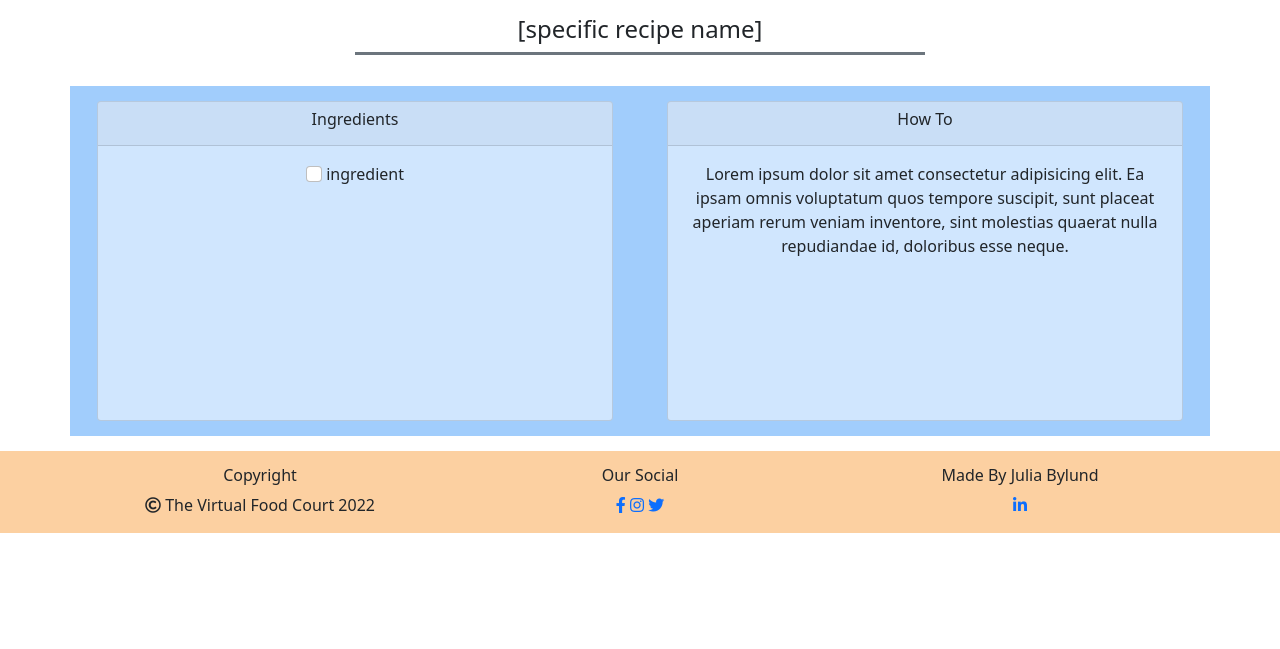
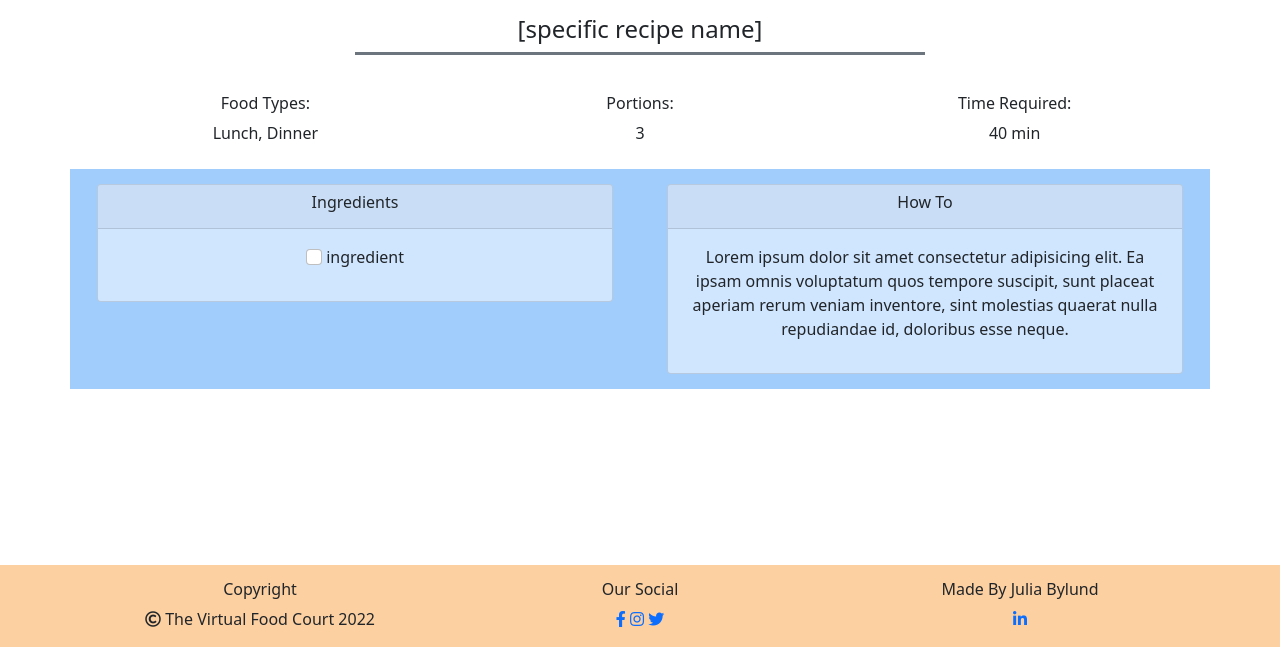
Before and after one commit to Code-Institute-Submissions/JuliaByl-the-virtual-food-court, a Flask app: page /view-recipe in a window 1280 px wide. Shown: the part 151-800 px from the top of the page. Run offline with Flask 2, Linux system fonts and the light colour scheme; some libraries are stand-ins or nearby versions.

Commit message:
finish basic recipe view template

```diff
--- a/static/css/style.css
+++ b/static/css/style.css
@@ -35,7 +35,7 @@ a {
 
 /* Recipe preview cards*/
 
-.card {
+.cards-row .card {
     margin-bottom: 15px;
     height: 40vh;
 }
@@ -53,5 +53,5 @@ a {
 /* Content block */
 
 .content {
-    min-height: calc(100vh-200px);
+    min-height: calc(100vh - 250px);
 }
--- a/templates/view-recipe.html
+++ b/templates/view-recipe.html
@@ -4,14 +4,27 @@
 [specific recipe name]
 {% endblock %}
 
-{% block description%}
+{% block content%}
 
 <!--Time, portions and categories. TODO: add function go generate the information from database-->
 
-
-{% endblock %}
-
-{% block content%}
+<div class="container">
+    <div class="row row-cols-md-3 row-cols-1 text-center p-2">
+        <!--Time, portions and categories. TODO: add function go generate the information from database-->
+        <div class="col">
+            <h6>Food Types: </h6>
+            <p>Lunch, Dinner</p>
+        </div>
+        <div class="col">
+            <h6>Portions: </h6>
+            <p>3</p>
+        </div>
+        <div class="col">
+            <h6>Time Required: </h6>
+            <p>40 min</p>
+        </div>
+    </div>
+</div>
 
 <div class="container main-container text-center">
     <div class="row row row-cols-md-2 row-cols-1">
@@ -40,8 +53,10 @@
                 <div class="card-body">
                     <p>
                         <!--TODO: text to be imported from databases-->
-                            Lorem ipsum dolor sit amet consectetur adipisicing elit. Ea ipsam omnis voluptatum quos tempore suscipit,
-                             sunt placeat aperiam rerum veniam inventore, sint molestias quaerat nulla repudiandae id, doloribus esse neque.
+                        Lorem ipsum dolor sit amet consectetur adipisicing elit. Ea ipsam omnis voluptatum quos tempore
+                        suscipit,
+                        sunt placeat aperiam rerum veniam inventore, sint molestias quaerat nulla repudiandae id,
+                        doloribus esse neque.
                     </p>
                 </div>
             </div>
```
Lines whose indentation alone changed are shown as unchanged.
